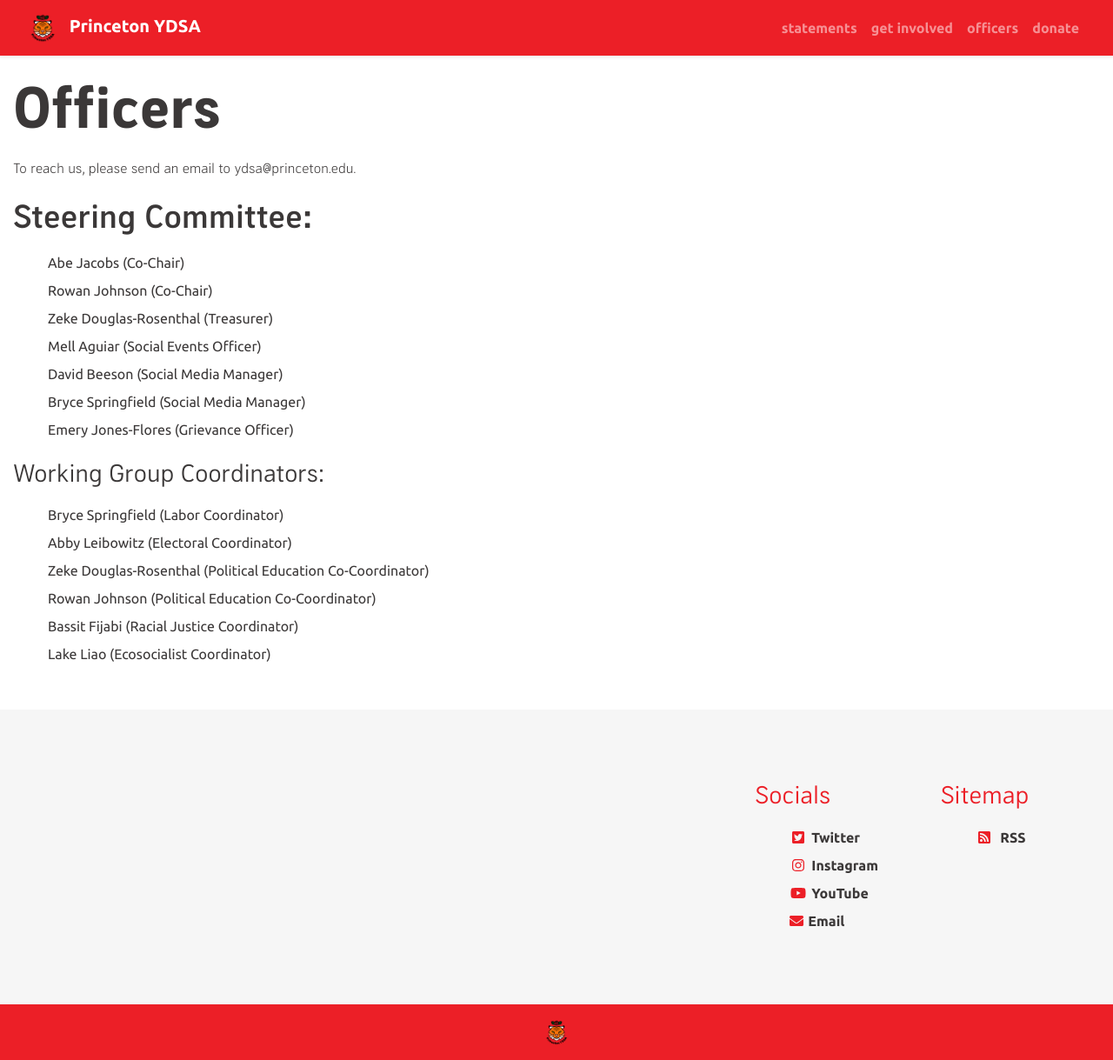
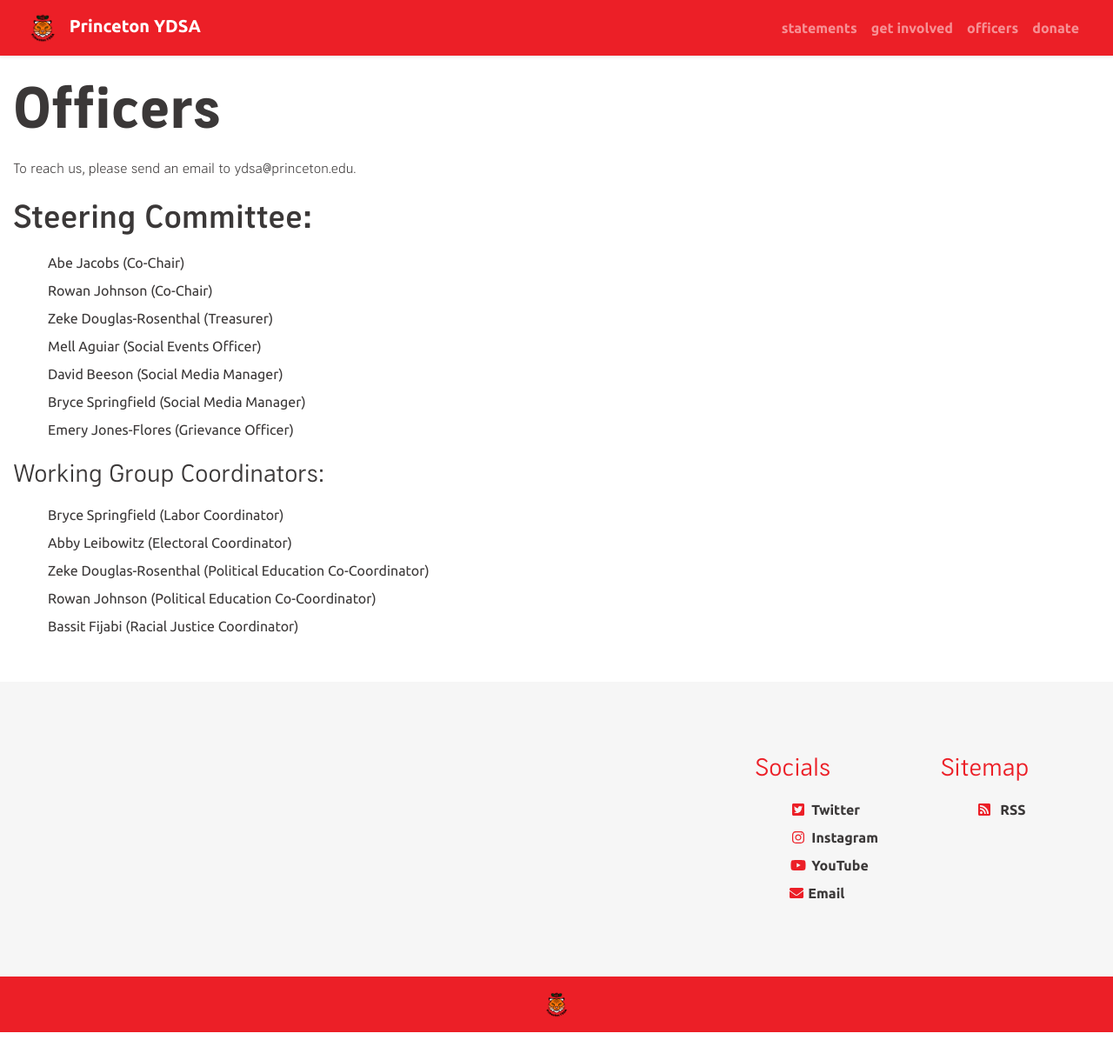
Before and after one commit to centralnjdsa-ntc/princetonydsa.github.io, a Jekyll site: the page built from _pages/officers.md, in a window 1280 px wide. Shown: the whole page at 87% size. Built offline with Jekyll 4.4.1, drawn with Linux system fonts in a browser that asks for light colours; after the commit the page ends 1187 px from its top, so only the background shows below that.

Commit message:
Update officers.md

```diff
--- a/_pages/officers.md
+++ b/_pages/officers.md
@@ -21,4 +21,4 @@
 * Zeke Douglas-Rosenthal (Political Education Co-Coordinator)
 * Rowan Johnson (Political Education Co-Coordinator)
 * Bassit Fijabi (Racial Justice Coordinator)
-* Lake Liao (Ecosocialist Coordinator)
+*
```
